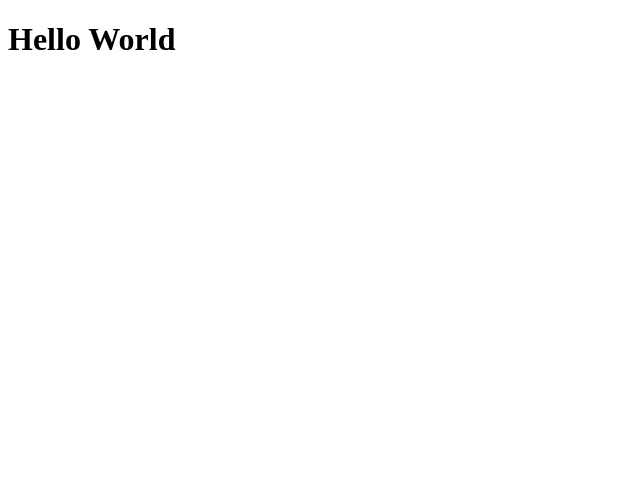
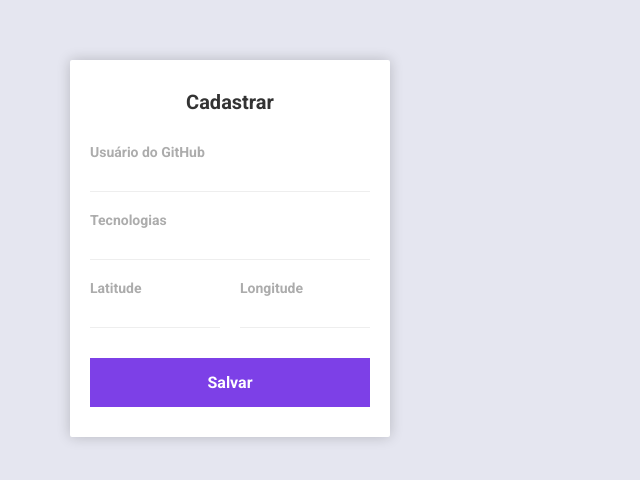
Before and after one commit to atmonello/rocketseat-omnistack-semana-10, a React (Create React App) app in the folder web/: page / in a window 1280 px wide. Shown: the top 480 px of the page, without its empty margins (0-640 px from the left). Built offline with nearby package versions, Linux system fonts and the light colour scheme; the HTML template or start-up script is replaced by a standard one.

Commit message:
Adicionando sidebar

```diff
--- /dev/null
+++ b/web/src/App.css
@@ -0,0 +1,8 @@
+#app {
+  max-width: 1200px;
+  margin: 0 auto;
+  padding: 60px 30px;
+  display: flex;
+  flex-direction: row;
+  align-items: flex-start;
+}
--- a/web/src/App.js
+++ b/web/src/App.js
@@ -1,8 +1,42 @@
 import React from 'react';
+
+import './global.css';
+import './App.css';
+import './Sidebar.css';
 
 function App() {
   return (
-    <h1>Hello World</h1>
+    <div id="app">
+      <aside>
+        <strong>Cadastrar</strong>
+        <form>
+          <div className="input-block">
+            <label htmlFor="github_username">Usuário do GitHub</label>
+            <input id="github_username" name="github_username" required />
+          </div>
+
+          <div className="input-block">
+            <label htmlFor="techs">Tecnologias</label>
+            <input id="techs" name="techs" required />
+          </div>
+
+          <div className="input-group">
+            <div className="input-block">
+              <label htmlFor="latitude">Latitude</label>
+              <input id="latitude" name="latitude" required />
+            </div>
+
+            <div className="input-block">
+              <label htmlFor="longitude">Longitude</label>
+              <input id="longitude" name="longitude" required />
+            </div>
+          </div>
+
+          <button type="submit">Salvar</button>
+        </form>
+      </aside>
+      <main></main>
+    </div>
   );
 }
 
--- /dev/null
+++ b/web/src/Sidebar.css
@@ -0,0 +1,66 @@
+aside {
+  width: 320px;
+  background-color: #fff;
+  box-shadow: 0 0 14px 0 rgba(0, 0, 0, 0.2);
+  border-radius: 2px;
+  padding: 30px 20px;
+}
+
+aside strong {
+  font-size: 20px;
+  text-align: center;
+  display: block;
+  color: #333;
+}
+
+aside form {
+  margin-top: 30px;
+}
+
+aside form .input-block + .input-block {
+  margin-top: 20px;
+}
+
+aside form .input-group {
+  margin-top: 20px;
+  display: grid;
+  gap: 20px;
+  grid-template-columns: 1fr 1fr;
+}
+
+aside form .input-group .input-block {
+  margin-top: 0;
+}
+
+aside form .input-block label {
+  color: #ACACAC;
+  font-size: 14px;
+  font-weight: bold;
+  display: block;
+}
+
+aside form .input-block input {
+  width: 100%;
+  height: 32px;
+  font-size: 14px;
+  color: #666;
+  border: 0;
+  border-bottom: 1px solid #eee;
+}
+
+aside form button[type="submit"] {
+  width: 100%;
+  border: 0;
+  margin-top: 30px;
+  background-color: #7d40e7;
+  padding: 15px 20px;
+  font-size: 16px;
+  font-weight: bold;
+  color: #fff;
+  cursor: pointer;
+  transition: background 0.5s;
+}
+
+aside form button[type="submit"]:hover {
+  background-color: #6931ca;
+}
--- /dev/null
+++ b/web/src/global.css
@@ -0,0 +1,21 @@
+@import url('https://fonts.googleapis.com/css?family=Roboto:400,700&display=swap');
+
+* {
+  margin: 0;
+  padding: 0;
+  outline: 0;
+  box-sizing: border-box;
+}
+
+html, body, #root {
+  height: 100%;
+}
+
+body {
+  background-color: #E5E6F0;
+  -webkit-font-smoothing: antialiased;
+}
+
+body, input, button {
+  font-family: Roboto, sans-serif;
+}
```
Also changed, not shown: web/src/Main.css (added), 1 other file (tests, documents, lock files or other folders).
